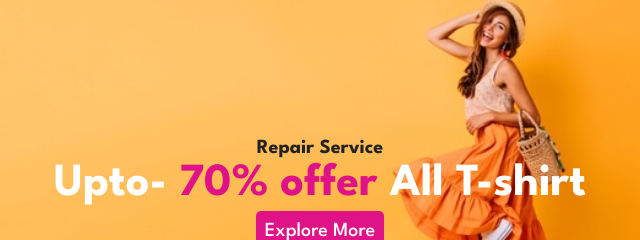
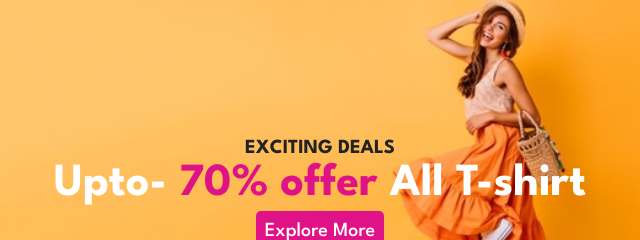
Before and after one commit to bhavay07/fee-project, a plain HTML site: page index.html in a window 1280 px wide. Shown: the part 219-459 px from the top of the page, 320-960 px from the left. Drawn offline with Linux system fonts and the light colour scheme.

Commit message:
sec commit

```diff
--- a/index.html
+++ b/index.html
@@ -84,7 +84,7 @@
     <!-- pop up -->
     <div class="popupbanner" id="timeoutbanner">
       <a href="#" id="closeBtn"><i class="fa-solid fa-xmark"></i></a>
-      <h4>Repair Service</h4>
+      <h4>EXCITING DEALS</h4>
       <h2>Upto- <span>70% offer</span> All T-shirt</h2>
       <button>Explore More</button>
     </div>
```
